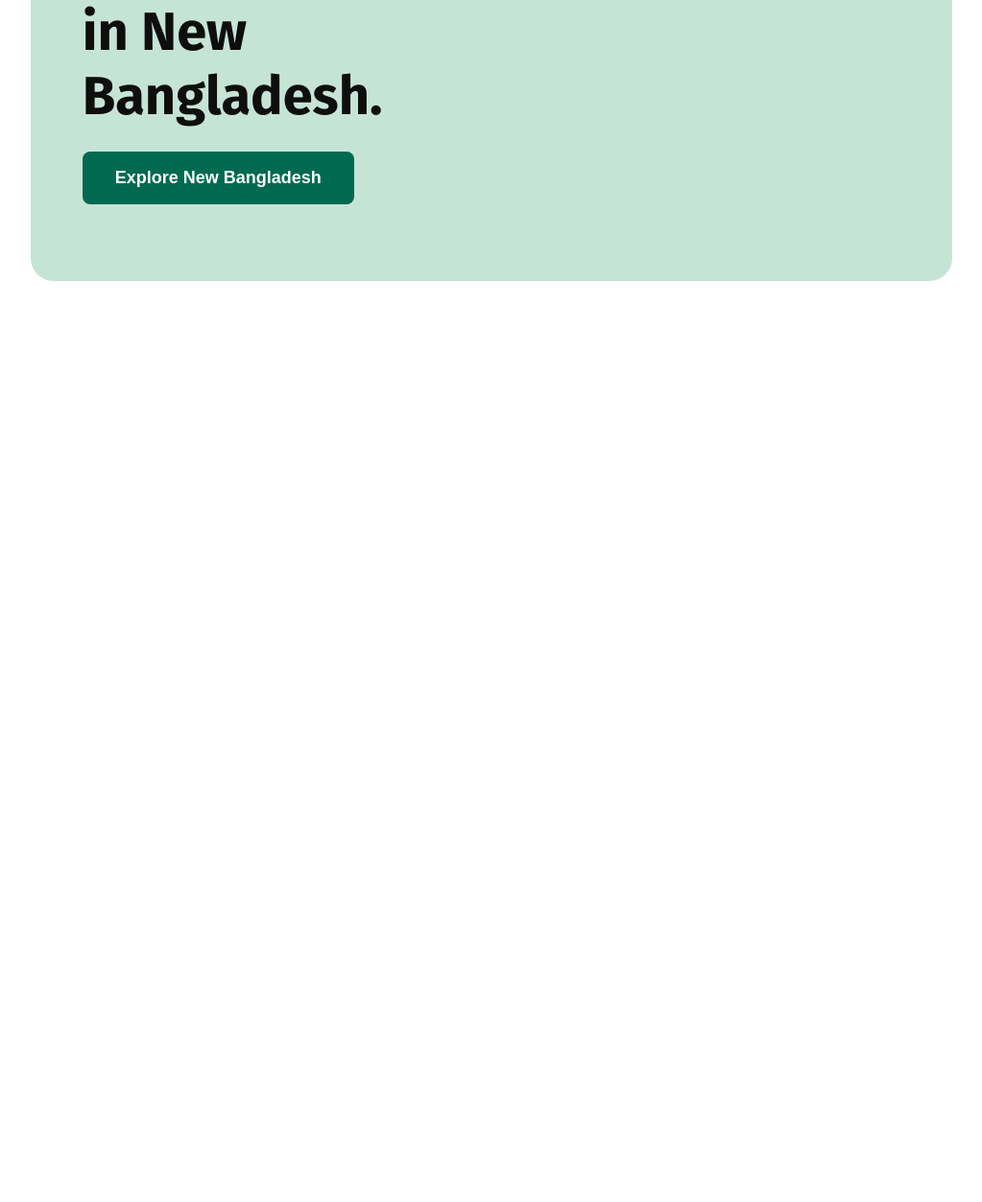
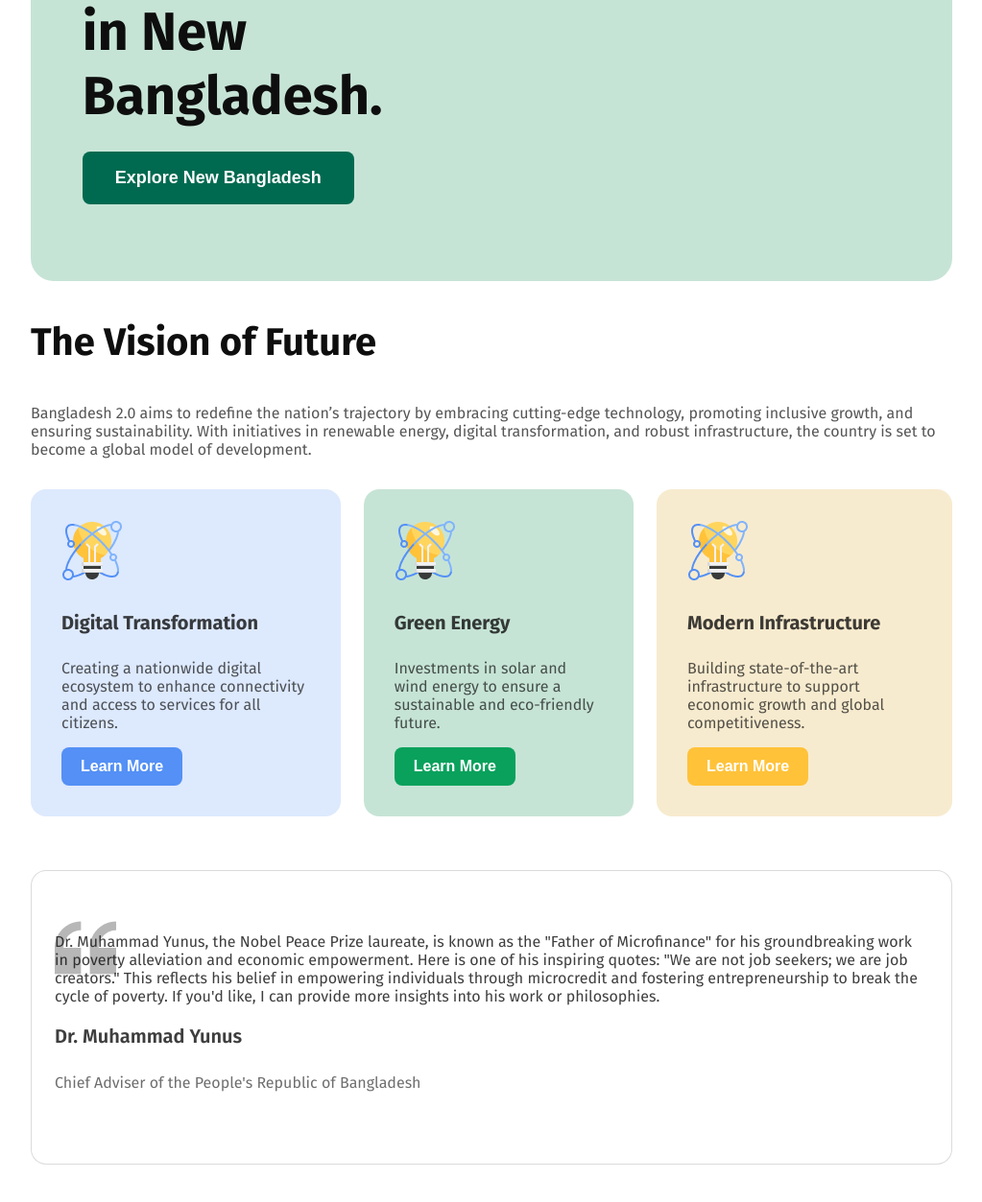
Before and after one commit to jubayersuny/assignment-1, a plain HTML site: page index.html in a window 1280 px wide. Shown: the part 651-1904 px from the top of the page at 96% size, without its empty margins (128-1151 px from the left). Before the commit the page ends 944 px from the top, so only its background shows below. Drawn offline with Linux system fonts and the light colour scheme.

Commit message:
section for vision

```diff
--- a/index.html
+++ b/index.html
@@ -31,5 +31,62 @@
         </div>
       </div>
     </header>
+    <main>
+      <section class="visions">
+        <h3 class="visions-title">The Vision of Future</h3>
+        <p class="visions-description">
+          Bangladesh 2.0 aims to redefine the nation’s trajectory by embracing
+          cutting-edge technology, promoting inclusive growth, and ensuring
+          sustainability. With initiatives in renewable energy, digital
+          transformation, and robust infrastructure, the country is set to
+          become a global model of development.
+        </p>
+        <div class="about-visions">
+          <div class="vision-1">
+            <img src="assets/card-icon.png" alt="" />
+            <h4 class="vision-title">Digital Transformation</h4>
+            <p class="vision-description">
+              Creating a nationwide digital ecosystem to enhance connectivity
+              and access to services for all citizens.
+            </p>
+            <button class="btn-secondary btn-color1">Learn More</button>
+          </div>
+          <div class="vision-2">
+            <img src="assets/card-icon.png" alt="" />
+            <h4 class="vision-title">Green Energy</h4>
+            <p class="vision-description">
+              Investments in solar and wind energy to ensure a sustainable and
+              eco-friendly future.
+            </p>
+            <button class="btn-secondary btn-color2">Learn More</button>
+          </div>
+          <div class="vision-3">
+            <img src="assets/card-icon.png" alt="" />
+            <h4 class="vision-title">Modern Infrastructure</h4>
+            <p class="vision-description">
+              Building state-of-the-art infrastructure to support economic
+              growth and global competitiveness.
+            </p>
+            <button class="btn-secondary btn-color3">Learn More</button>
+          </div>
+        </div>
+      </section>
+      <section class="quote">
+        <div class="speech">
+          <p class="speech-1">
+
+Dr. Muhammad Yunus, the Nobel Peace Prize laureate, is known as the "Father of Microfinance" for his groundbreaking work in poverty alleviation and economic empowerment. Here is one of his inspiring quotes:
+
+"We are not job seekers; we are job creators."
+
+This reflects his belief in empowering individuals through microcredit and fostering entrepreneurship to break the cycle of poverty. If you'd like, I can provide more insights into his work or philosophies.
+          </p>
+          <h3 class="advisior">Dr. Muhammad Yunus</h3>
+          <h5 class="country">
+            Chief Adviser of the People's Republic of Bangladesh
+          </h5>
+        </div>
+
+
   </body>
 </html>
```
